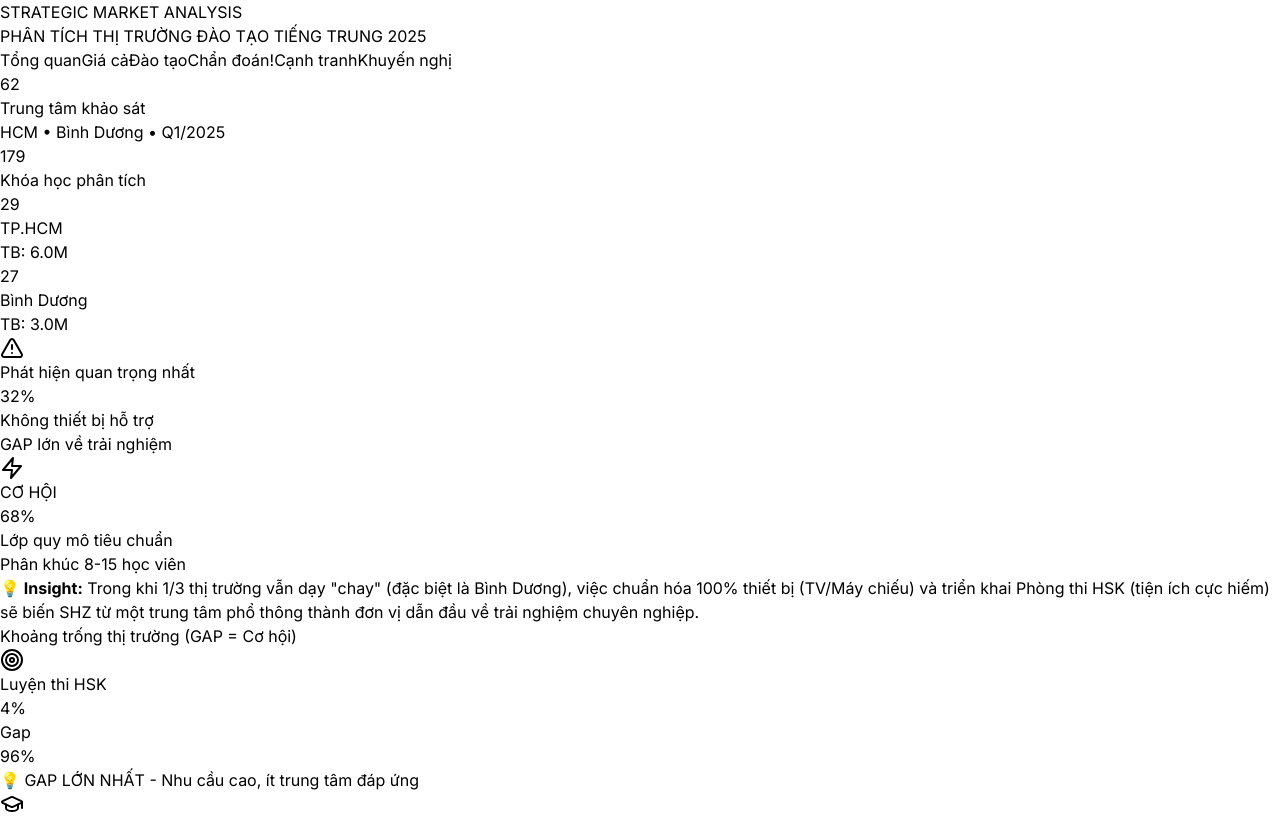
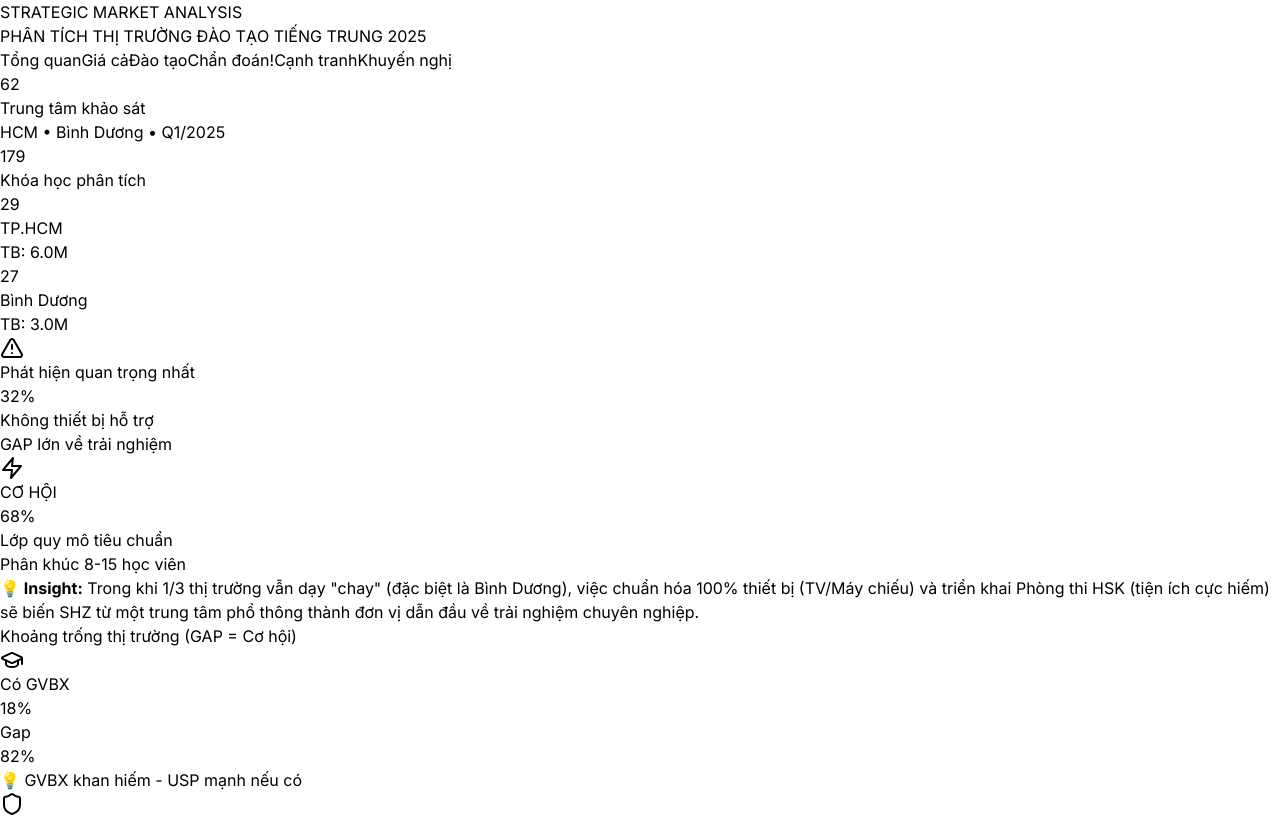
Before and after one commit to dangdailoi/SHZ-CHUYENMON, a React (Vite) app: page / in a window 1280 px wide. Shown: the top 817 px of the page. Built offline with nearby package versions, Linux system fonts and the light colour scheme.

Commit message:
Remove KPI card for HSK exam from dashboard

```diff
--- a/src/components/MarketResearchDashboard.jsx
+++ b/src/components/MarketResearchDashboard.jsx
@@ -507,7 +507,6 @@ export default function ChineseMarketDashboard() {
             <section>
               <h2 className="text-sm font-medium text-zinc-500 uppercase tracking-wider mb-4">Khoảng trống thị trường (GAP = Cơ hội)</h2>
               <div className="grid grid-cols-2 lg:grid-cols-3 gap-4">
-                <KPICard icon={Target} label="Luyện thi HSK" value={4} gap={96} color="rose" insight="GAP LỚN NHẤT - Nhu cầu cao, ít trung tâm đáp ứng" />
                 <KPICard icon={GraduationCap} label="Có GVBX" value={18} gap={82} color="amber" insight="GVBX khan hiếm - USP mạnh nếu có" />
                 <KPICard icon={Shield} label="Cam kết đầu ra" value={46} gap={54} color="blue" insight="Đang trở thành tiêu chuẩn ngành" />
                 <KPICard icon={BookOpen} label="Record bài giảng" value={7} gap={93} color="violet" insight="Học viên cần ôn lại, ít TT cung cấp" />
```
